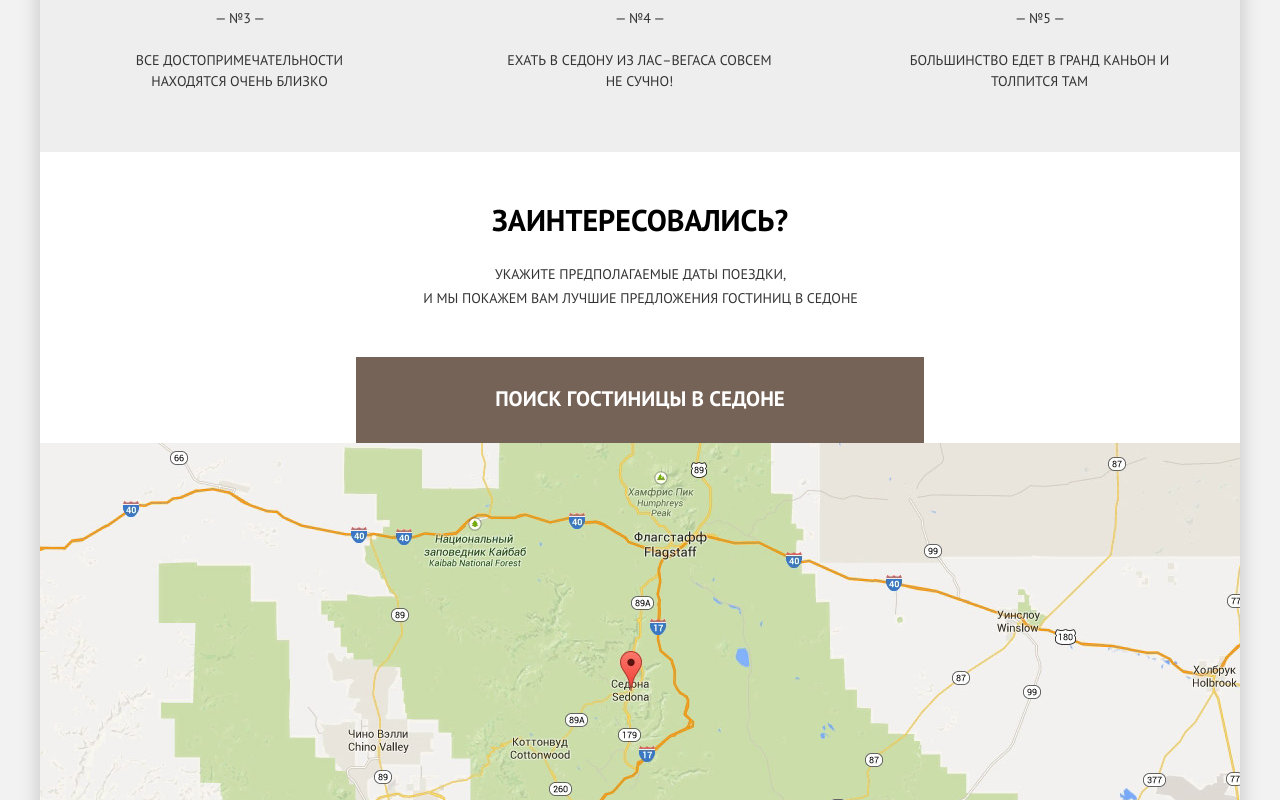
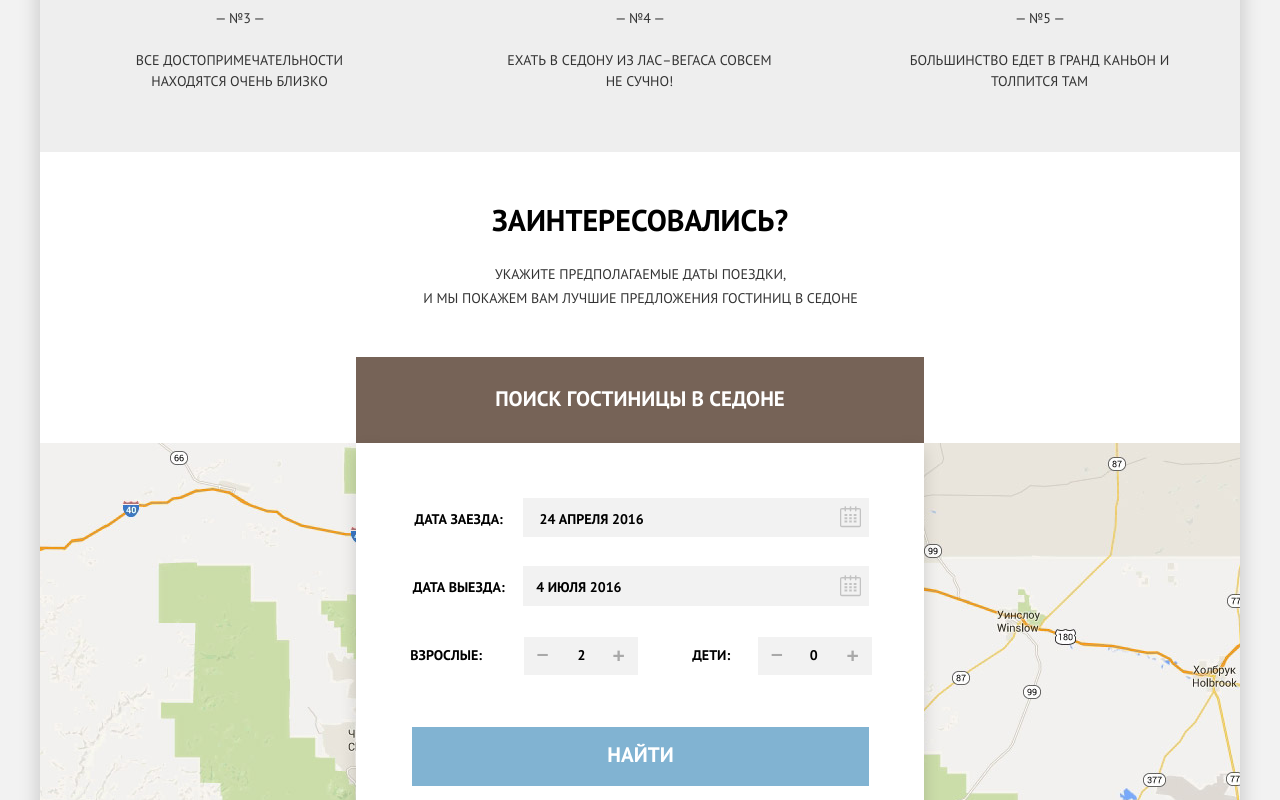
Before and after one commit to Polisonik/285159-sedona, a plain HTML site: page index.html in a window 1280 px wide. Both pictures are taken after a click on the link "ПОИСК ГОСТИНИЦЫ В СЕДОНЕ". Shown: the part 1730-2530 px from the top of the page. Drawn offline with Linux system fonts and the light colour scheme.

Commit message:
Исправленное на проверку

```diff
--- a/css/style.css
+++ b/css/style.css
@@ -350,7 +350,7 @@ body{
 }
 
 .modal-window {
-  display: block;
+  display: none;
   position: absolute;
   width: 568px;
   left: 316px;
@@ -368,8 +368,8 @@ body{
   animation: appearance 0.6s;
 }
 
-.modal-window-close {
-  display: none;
+.modal-window-show {
+  display: block;
   animation: appearance;
   animation: appearance 0.6s;
 }
@@ -448,7 +448,7 @@ body{
   display: inline-block;
   position: relative;
 
-  margin-bottom: 30px;
+  margin-bottom: 31px;
   margin-right: 54px;
   margin-left: 2px;
 }
@@ -494,15 +494,23 @@ body{
 /*--------------------- поле ввода "взрослые"---*/
 .search-form-adult {
   display: inline-block;
-  vertical-align: top;
-  text-align: center;
+  vertical-align: middle;
+  margin-left: 0px;
+  margin-right: 51px;
+  margin-bottom: 52px;
+}
+
+.search-form-adult label {
+  margin-left: 3px;
+  margin-right: 39px;
 }
 
 .wrapper-adult{
   display: inline-block;
-  position: relative;
-  margin-right: 50px;
-  margin-left: 3px;
+  vertical-align: middle;
+  width: 114px;
+  background: #f2f2f2;
+  margin-left: -1px;
 }
 
 .btn-count {
@@ -523,100 +531,133 @@ body{
 }
 
 .minus-adult {
-  display: inline-block;
-  position:absolute;
-  top: 3px;
-  left:8px;
-  width: 24px;
-  height: 22px;
-  padding-bottom: 5px;
-}
-
+  float: left;
+  background: transparent;
+  border: none;
+  width: 38px;
+  height: 38px;
+  padding-bottom: 7px;
+}
 .plus-adult {
-  display: inline-block;
-  position:absolute;
-  top: 6px;
-  right: 10px;
-  width: 22px;
-  height: 22px;
+  float: left;
+  background: transparent;
+  border: none;
+  width: 38px;
+  height: 38px;
 }
 
 .adult{
   box-sizing: border-box;
-  width: 115px;
-  padding-top: 5px;
-  padding-bottom: 4px;
-  padding-left: 52px;
-  padding-right: 48px;
-}
-
-.search-form-adult label {
-  margin-left: 26px;
-  margin-right: 35px;
-}
-
-.wrapper-adult:hover .btn-count {
+  width: 38px;
+  height: 38px;
+  float: left;
+  background-color: transparent;
+  padding-top: 0px;
+  padding-bottom: 3px;
+  padding-left: 14px;
+  padding-right: 0px;
+}
+
+.wrapper-adult:hover {
+  background-color:  #ebebeb;
+}
+
+.minus-adult:hover {
   background-color: #ebebeb;
   color: #000000;
 }
 
-.adult:focus~ .btn-count{
+.plus-adult:hover {
+  background-color: #ebebeb;
+  color: #000000;
+}
+
+.adult:focus {
+  outline: none;
+  background: #ffffff;
+}
+
+.minus-adult:active {
   background:#ffffff;
   color: #81b3d2;
 }
 
+.plus-adult:active {
+  background:#ffffff;
+  color: #81b3d2;
+}
+
+.search-form-children {
+  display: inline-block;
+  vertical-align: middle;
+  margin-bottom: 52px;
+}
+
+.wrapper-children{
+  display: inline-block;
+  vertical-align: middle;
+  width: 114px;
+  background: #f2f2f2;
+  margin-bottom: 0px;
+  margin-right: 1px;
+  margin-left: 6px;
+}
+
+.children {
+  float: left;
+  box-sizing: border-box;
+  width: 38px;
+  height: 38px;
+  padding-left: 12px;
+  padding-bottom: 3px;
+}
+
 .minus-children {
-  display: inline-block;
-  position:absolute;
-  top: 3px;
-  left:8px;
-  width: 24px;
-  height: 22px;
-  padding-bottom: 5px;
+  float: left;
+  width: 38px;
+  height: 38px;
+  background: transparent;
+  border: none;
+  padding-bottom: 7px;
 }
 
 .plus-children {
-  display: inline-block;
-  position:absolute;
-  top: 6px;
-  right: 10px;
-  width: 22px;
-  height: 22px;
-}
-
-.search-form-children {
-  display: inline-block;
-  vertical-align: top;
-  text-align: center;
-}
-
-.wrapper-children{
-  display: inline-block;
-  position: relative;
-  margin-bottom: 54px;
-  margin-right: 24px;
-  margin-left: -1px;
-}
-
-.children {
-  box-sizing: border-box;
-  width: 115px;
-  padding-top: 5px;
-  padding-left: 51px;
-  padding-bottom: 3px;
-  padding-right: 34px;
+  float: right;
+  width: 38px;
+  height: 38px;
+  background: transparent;
+  border: none;
 }
 
 .search-form-children label {
-  margin-right: 24px;
-}
-
-.wrapper-children:hover .btn-count {
+  margin-right: 18px;
+}
+
+.wrapper-children:hover {
+  background-color:  #ebebeb;
+}
+
+.minus-children:hover {
   background-color: #ebebeb;
   color: #000000;
 }
 
-.children:focus ~ .btn-count{
+.plus-children:hover {
+  background-color: #ebebeb;
+  color: #000000;
+}
+
+.children:focus {
+  outline: none;
+  background: #ffffff;
+}
+
+.minus-children:active {
+  background:#ffffff;
+  color: #81b3d2;
+}
+
+.plus-children:active {
   background:#ffffff;
   color: #81b3d2;
 }
--- a/index.html
+++ b/index.html
@@ -148,16 +148,16 @@
                   <div class="search-form-adult">
                     <label for="adult-number">Взрослые:</label>
                     <div class="wrapper-adult">
+                      <button class="btn-count minus-adult" type="button">&ndash;</button>
                       <input class="adult" id="adult-number" type="text" name="adult" value="2">
-                      <button class="btn-count minus-adult" type="button">&ndash;</button>
                       <button class="btn-count plus-adult" type="button">+</button>
                     </div>
                   </div>
                   <div class="search-form-children clearfix">
                     <label for="children-number">Дети:</label>
                     <div class="wrapper-children">
+                      <button class="btn-count minus-children" type="button">&ndash;</button>
                       <input class="children" id="children-number" type="text" name="children" value="0">
-                      <button class="btn-count minus-children" type="button">&ndash;</button>
                       <button class="btn-count plus-children" type="button">+</button>
                     </div>
                   </div>
--- a/js/window.js
+++ b/js/window.js
@@ -4,5 +4,5 @@
 
   link.addEventListener("click", function(event){
     event.preventDefault();
-    popup.classList.toggle("modal-window-close");
+    popup.classList.toggle("modal-window-show");
   });
```
Also changed, not shown: catalog.html (+1 -1 lines), css/style.min.css.
